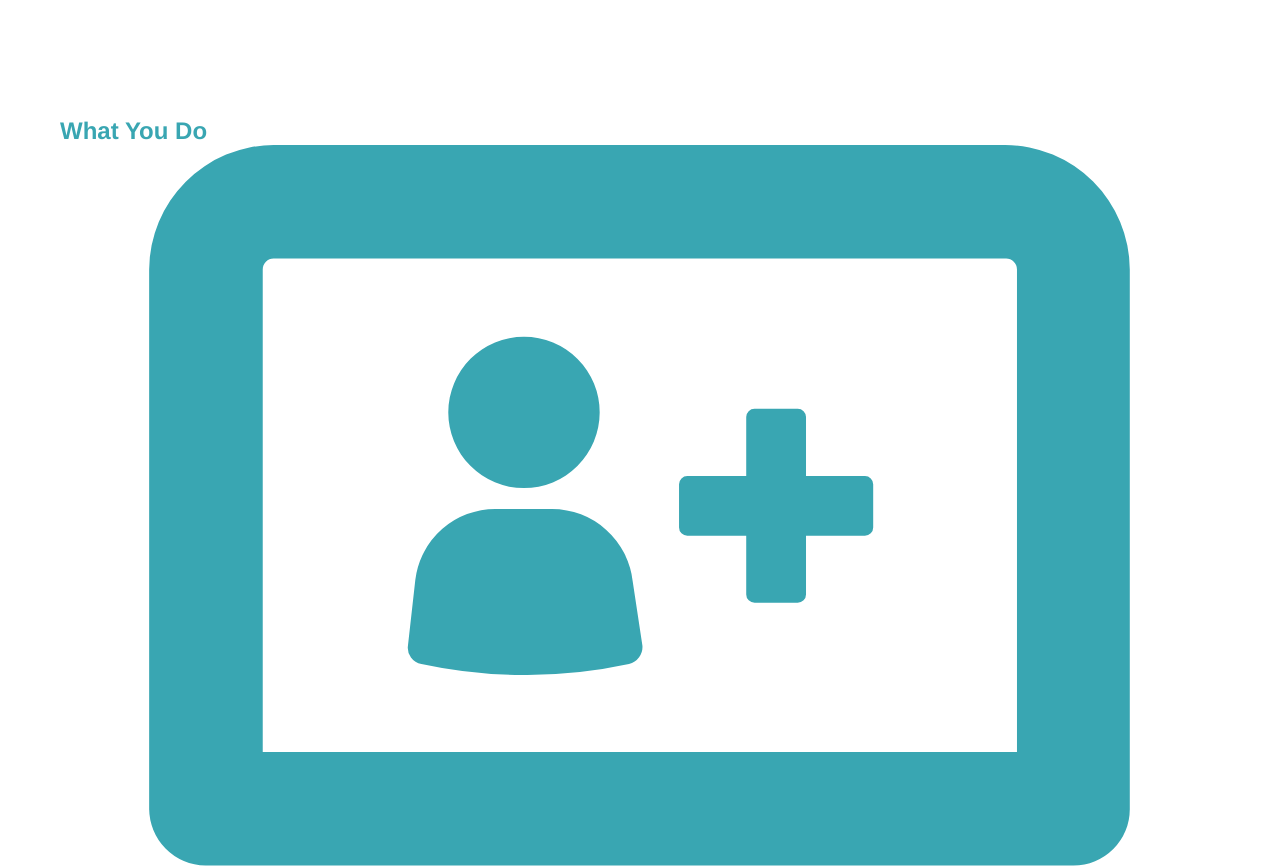
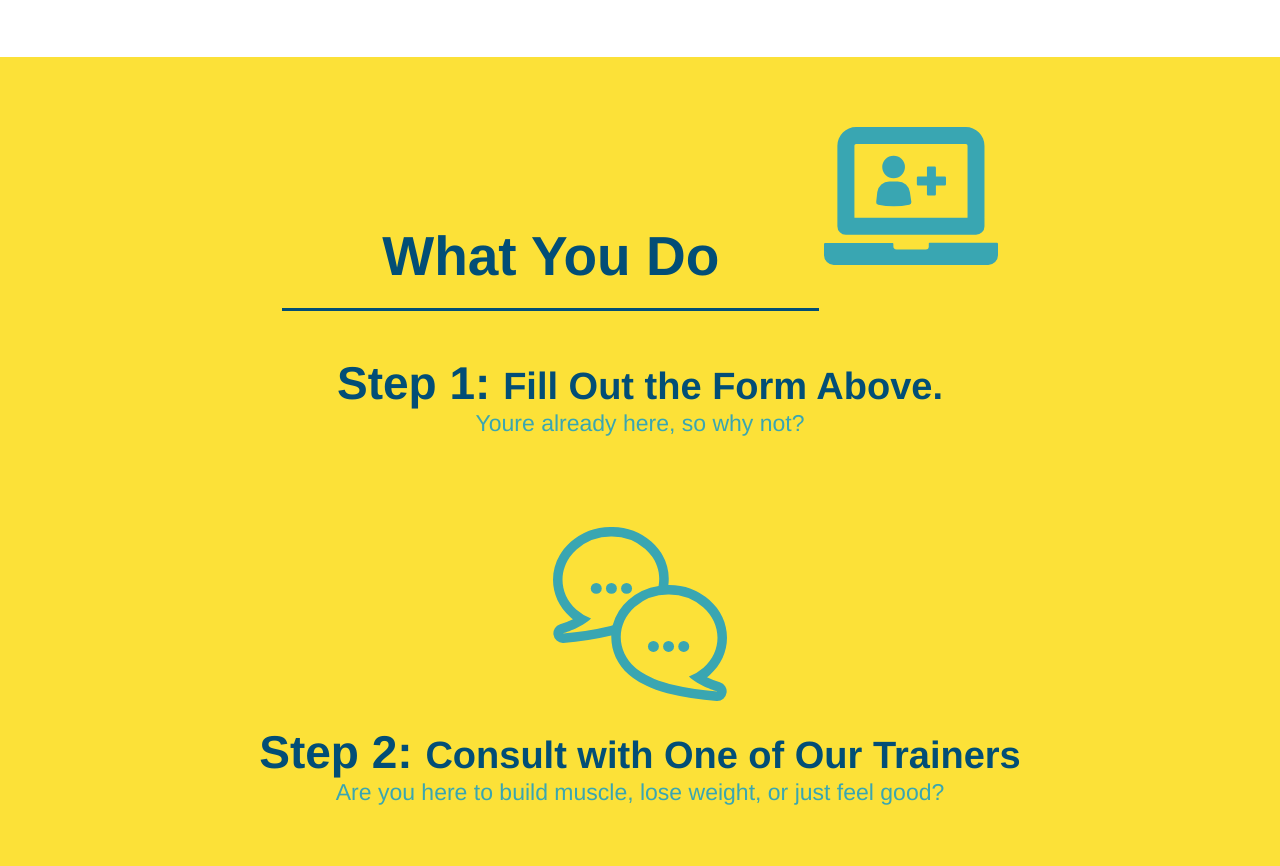
Before and after one commit to chrisdhodges12/run-buddy, a plain HTML site: page index.html in a window 1280 px wide. Shown: the part 969-1835 px from the top of the page. Drawn offline with Linux system fonts and the light colour scheme.

Commit message:
style what you do section

```diff
--- a/assets/css/style.css
+++ b/assets/css/style.css
@@ -127,14 +127,21 @@ section {
     text-align: center;
 }
 
-.intro h2 {
+.section-title {
     font-size: 55px;
     color: #024e76;
     margin-bottom: 35px;
     padding: 0 100px 20px 100px;
     border-bottom: 3px solid;
+    display: inline-block;
+}
+
+.primary border {
     border-color: #fce138;
-    display: inline-block;
+}
+
+.secondary-border {
+    border-color: #39a6b2;
 }
 
 .intro p {
@@ -144,3 +151,32 @@ section {
     font-size: 20px;
     margin: 0 auto;
 }
+
+.steps {
+    text-align: center;
+    background: #fce138;
+}
+
+.steps div {
+    margin-bottom: 80px;
+}
+
+.steps img {
+    width: 15%;
+    margin: 10px 0;
+}
+
+.steps h3 {
+    color: #024e76;
+    font-size: 46px;
+    margin-top: 10px;
+}
+
+.steps p {
+    color: #39a6b2;
+    font-size: 23px;
+}
+
+.steps span {
+    font-size: 38px;
+}
--- a/index.html
+++ b/index.html
@@ -69,32 +69,32 @@
         </section>
         <!--"what we do" section-->
         <section id="what-we-do" class="intro">
-            <h2>What We Do</h2>
+            <h2 class="section-title primary-border">What We Do</h2>
             <p>
                 STUFFFF Lorem ipsum dolor sit amet consectetur adipisicing elit. Est, suscipit voluptates, libero dolorum aperiam sit non, cum eius minima amet voluptas porro maxime temporibus sapiente nesciunt! Molestias eveniet et repellendus.
             </p>
         </section>
         <!--"what you do" section-->
-        <section id="what-you-do">
-            <h2>What You Do</h2>
+        <section id="what-you-do" class="steps">
+            <h2 class="section-title primary-border">What You Do</h2>
             <img src="./assets/images/step-1.svg" alt="" />
             <div>
-                <h3>Step 1: Fill Out the Form Above.</h3>
+                <h3>Step 1: <span>Fill Out the Form Above.</span></h3>
                 <p>Youre already here, so why not?</p>
             </div>
             <div>
                 <img src="./assets/images/step-2.svg" alt="" />
-                <h3>Step 2: Consult with One of Our Trainers</h3>
+                <h3>Step 2: <span>Consult with One of Our Trainers</span></h3>
                 <p>Are you here to build muscle, lose weight, or just feel good?</p>
             </div>
             <div>
                 <img src="./assets/images/step-3.svg" alt="" />
-                <h3>Step 3: Get Running.</h3>
+                <h3>Step 3: <span>Get Running.</span></h3>
                 <p>Hit the ground running (literally) once your trainer lays out your plan.</p>
             </div>
             <div>
                 <img src="./assets/images/step-4.svg" alt="" />
-                <h3>Step 4: See Results.</h3>
+                <h3>Step 4: <span>See Results.</span></h3>
                 <p>Bi-weekly checkins with your trainer will keep you focused.</p>
             </div>
         </section>
```
